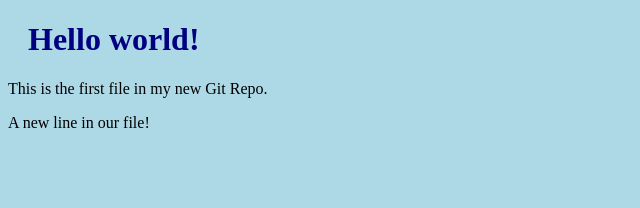
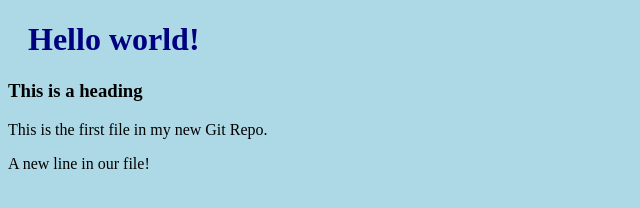
Before and after one commit to tahmina-akhtar/hello-world, a plain HTML site: page index.html in a window 1280 px wide. Shown: the whole page, without its empty margins (0-640 px from the left). Drawn offline with Linux system fonts and the light colour scheme.

Commit message:
added heading 3

```diff
--- a/index.html
+++ b/index.html
@@ -7,8 +7,10 @@
 <body>
 
 <h1>Hello world!</h1>
+<h3>This is a heading</h3>
 <p>This is the first file in my new Git Repo.</p>
 <p>A new line in our file!</p>
 
+
 </body>
 </html>
```
